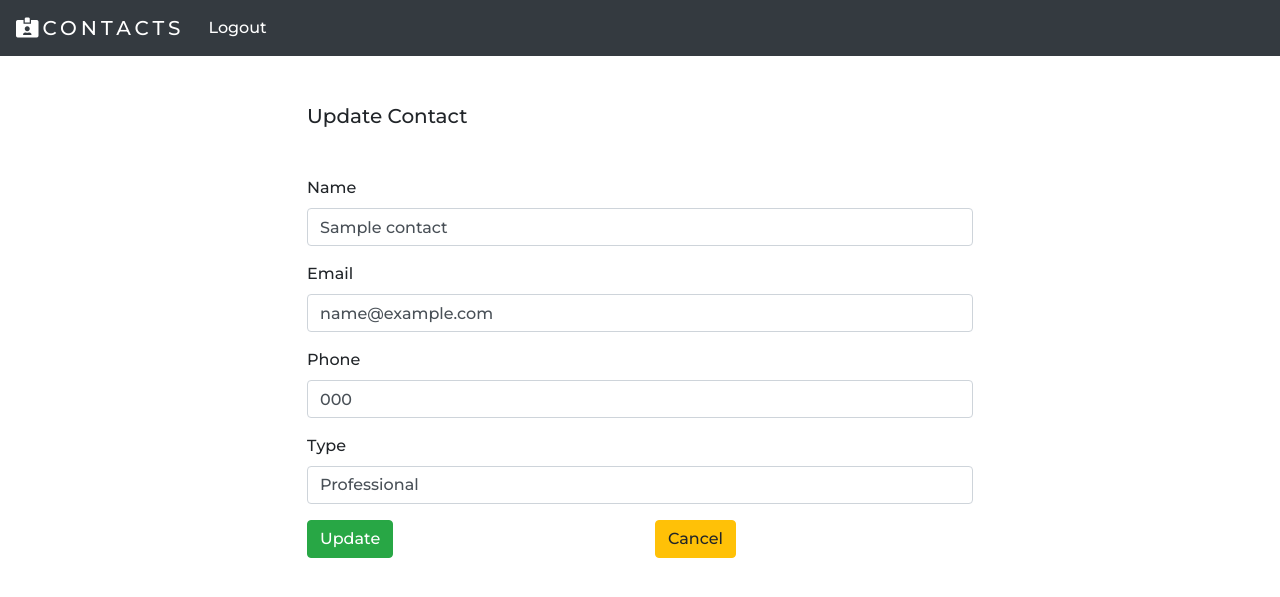
After one commit to Fbossio/Contacts, a Flask app: page /update_contact/1 in a window 1280 px wide. The commit adds this page. Shown: the top 597 px of the page. Run offline with Flask 2, Linux system fonts and the light colour scheme; a user stored in the database is signed in; tables that the repository leaves empty hold one stand-in row (values such as "Sample post").

Commit message:
Add update contact page

```diff
--- a/website/static/style.css
+++ b/website/static/style.css
@@ -26,3 +26,8 @@ body {
 .contact-info {
   font-weight: 800;
 }
+
+.form-container {
+  width: 60%;
+  margin: 0 auto;
+}
--- a/website/templates/contacts.html
+++ b/website/templates/contacts.html
@@ -50,8 +50,8 @@ content%}
           <p class="contact-info col-sm-4">Type:</p>
           <p class="card-text col-sm-8">{{ d.Type }}</p>
         </div>
-        <a href="#" class="btn btn-success">Edit</a>
-        <a href="#" class="btn btn-danger deleteButton" data-id="{{d.id}}"
+        <a href="/update_contact/{{ d.id }}" class="btn btn-success">Edit</a>
+        <a href="#" class="btn btn-danger deleteButton" data-id="{{ d.id }}"
           >Delete</a
         >
       </div>
--- a/website/templates/login.html
+++ b/website/templates/login.html
@@ -1,5 +1,6 @@
 {% extends "base.html" %} {% block title %} Home {% endblock %} {% block content
 %}
+<div class="form-container">
   <form method="POST" action="/">
     {{ form.csrf_token }}
     <div class="form-group">
@@ -13,5 +14,6 @@
 
     <button type="submit" class="btn btn-primary">Login</button>
   </form>
+</div>
 
 {% endblock %}
--- a/website/templates/signup.html
+++ b/website/templates/signup.html
@@ -1,6 +1,7 @@
 {% extends "base.html" %} {% block title %} Sign-Up {% endblock %} {% block
 content%}
 
+<div class="form-container">
   <form method="POST" action="/sign_up">
     {{ form.csrf_token }}
     <div class="form-group">
@@ -22,5 +23,5 @@ content%}
 
     <button type="submit" class="btn btn-primary">Register</button>
   </form>
-
+</div>
 {% endblock %}
--- /dev/null
+++ b/website/templates/update_contact.html
@@ -0,0 +1,67 @@
+{% extends "base.html" %} {% block title %} Update {% endblock %} {% block
+content%}
+<div class="form-container">
+  <h5>Update Contact</h5>
+  <form
+    method="POST"
+    id="update-contact"
+    action="/update_contact/{{ contact.id }}"
+    class="mt-5"
+  >
+    <div class="form-group">
+      <label for="name">Name</label>
+      <input
+        type="text"
+        name="name"
+        class="form-control"
+        value="{{ contact.name }}"
+        required
+      />
+    </div>
+
+    <div class="form-group">
+      <label for="email">Email</label>
+      <input
+        type="email"
+        name="email"
+        class="form-control"
+        ,
+        value="{{ contact.email }}"
+        required
+      />
+    </div>
+
+    <div class="form-group">
+      <label for="phone">Phone</label>
+      <input
+        type="text"
+        name="phone"
+        class="form-control"
+        ,
+        value="{{ contact.phone }}"
+        required
+      />
+    </div>
+
+  <div class="form-group">
+    <label for="contact_type">Type</label>
+    <select name="contact_type" id="contact_type" class="form-control">
+      <option value="Professional" {% if contact.Type == 'Professional' %} selected {% else %} '' {% endif %}>Professional</option>
+      <option value="Personal" {% if contact.Type == 'Personal' %} selected {% else %} '' {% endif %}>Personal</option>
+      <option value="Other" {% if contact.Type == 'Other' %} selected {% else %} '' {% endif %}>Other</option>
+    </select>
+  </div>
+
+
+    <div class="row">
+      <div class="col-sm-6">
+        <button type="submit" class="btn btn-success">Update</button>
+      </div>
+      <div class="col-sm-6">
+        <button class="btn btn-warning" id="cancel-button">Cancel</button>
+      </div>
+    </div>
+  </form>
+</div>
+
+{% endblock %}
--- a/website/views.py
+++ b/website/views.py
@@ -44,3 +44,11 @@ def delete_contact(contactId):
             flash(error, category='error')
             db.session.rollback()
     return jsonify({})
+
+
+@views.route('/update_contact/<contactId>', methods=['GET', 'POST'])
+@login_required
+def update_contact(contactId):
+    contact = Contact.query.get(contactId)
+
+    return render_template('update_contact.html',  user=current_user, contact=contact)
```
Lines whose indentation alone changed are shown as unchanged.
